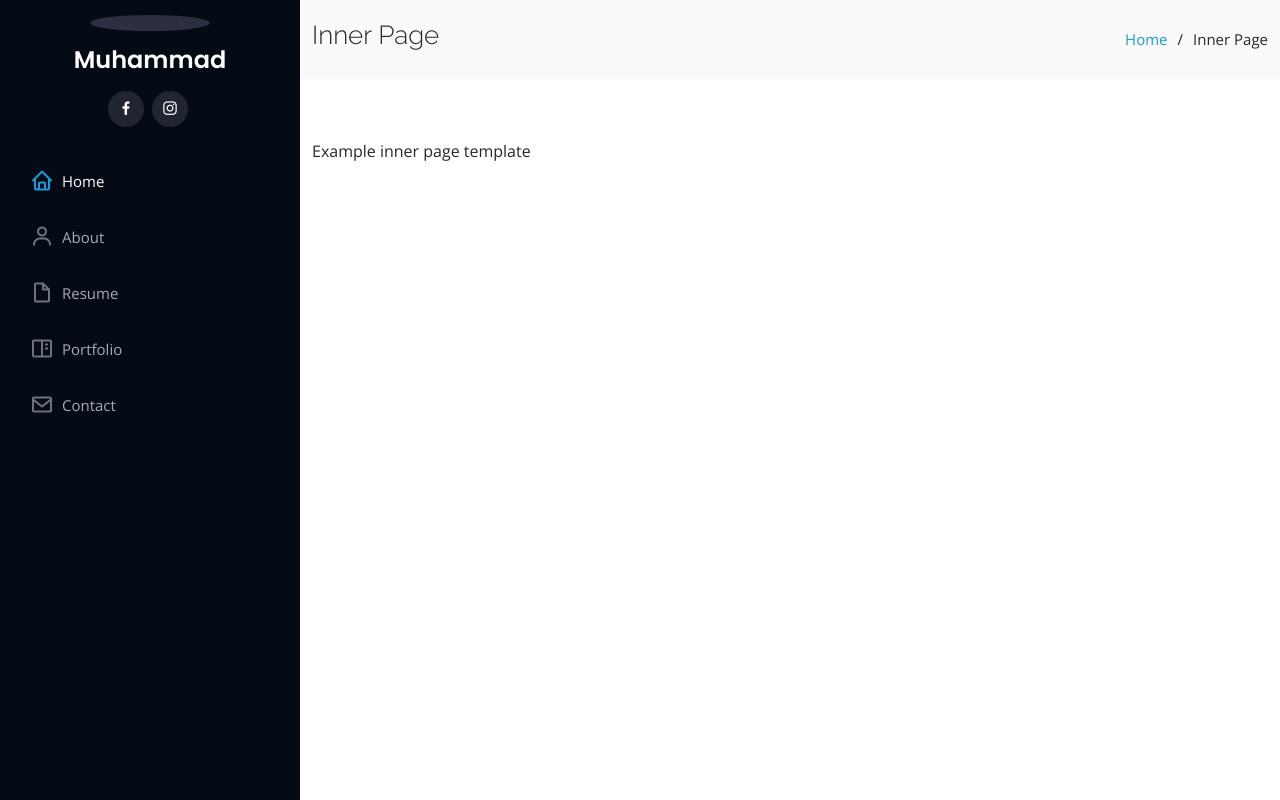
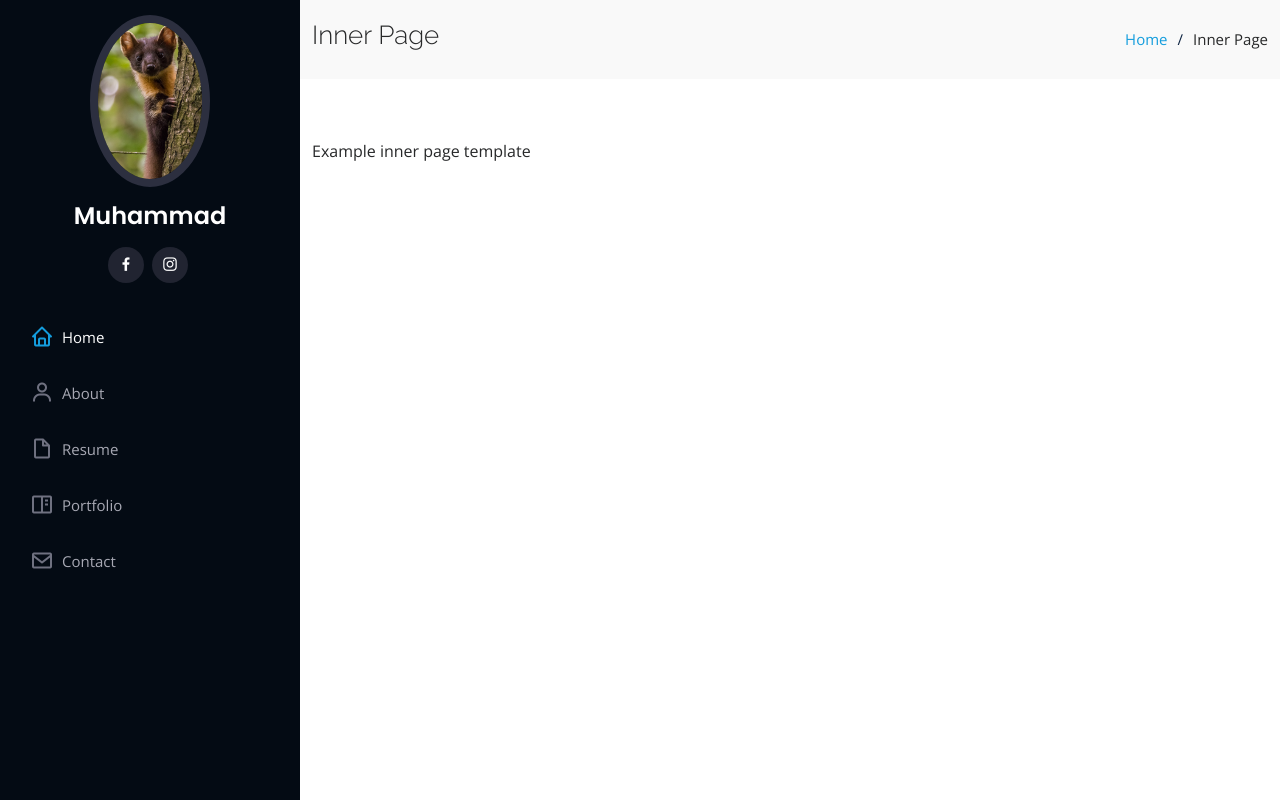
Before and after one commit to Muhammad183/My-Portfoilo, a plain HTML site: page inner-page.html in a window 1280 px wide. Drawn offline with nearby package versions, Linux system fonts and the light colour scheme.

Commit message:
Update inner-page.html

```diff
--- a/inner-page.html
+++ b/inner-page.html
@@ -45,7 +45,7 @@
     <div class="d-flex flex-column">
 
       <div class="profile">
-        <img src="assets/img/img1.png" alt="" class="img-fluid rounded-circle">
+        <img src="assets/img/2851392.jpg" alt="" class="img-fluid rounded-circle">
         <h1 class="text-light"><a href="index.html">Muhammad</a></h1>
         <div class="social-links mt-3 text-center">
           <a href="#" class="facebook"><i class="bx bxl-facebook"></i></a>
```
